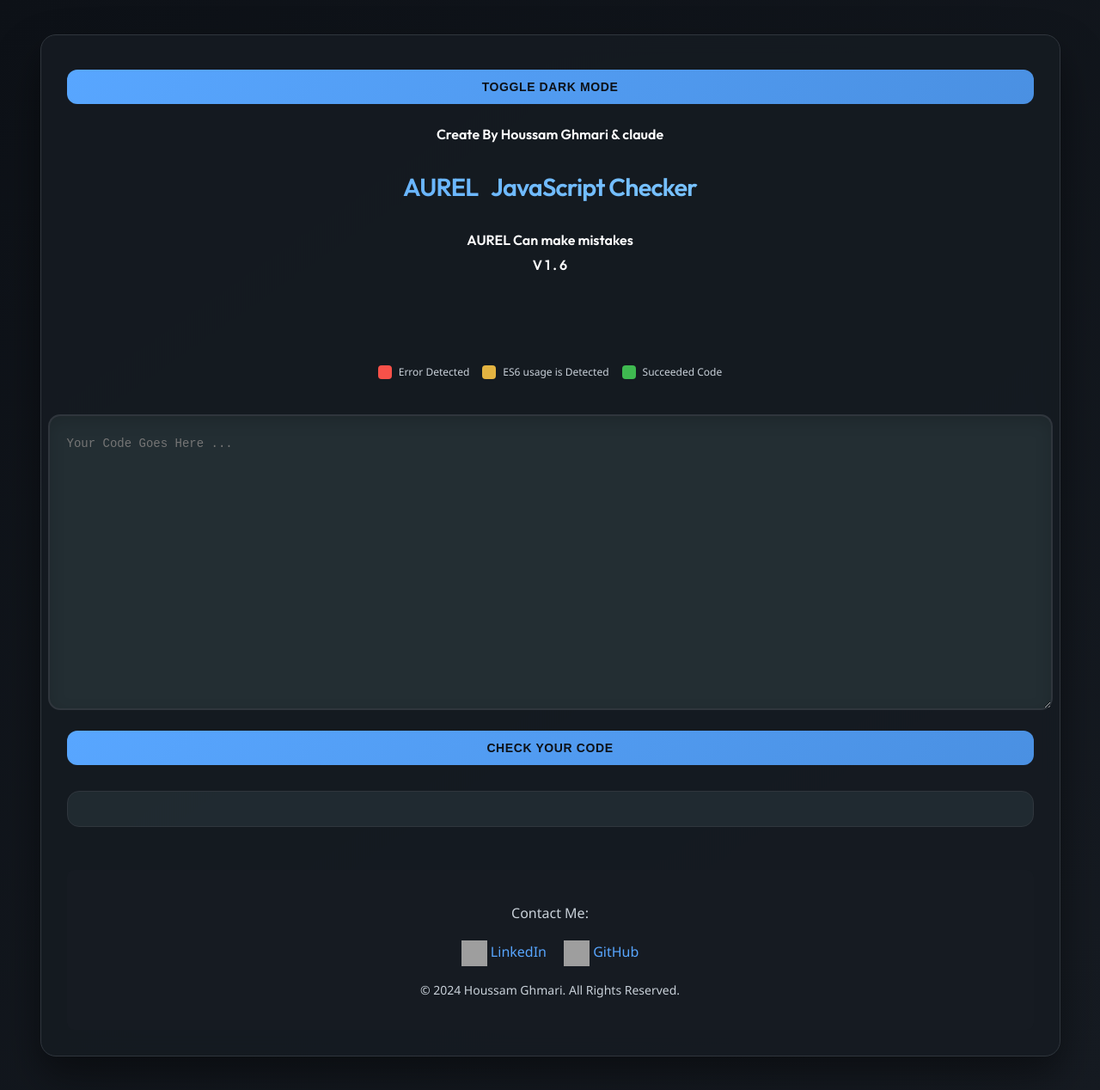
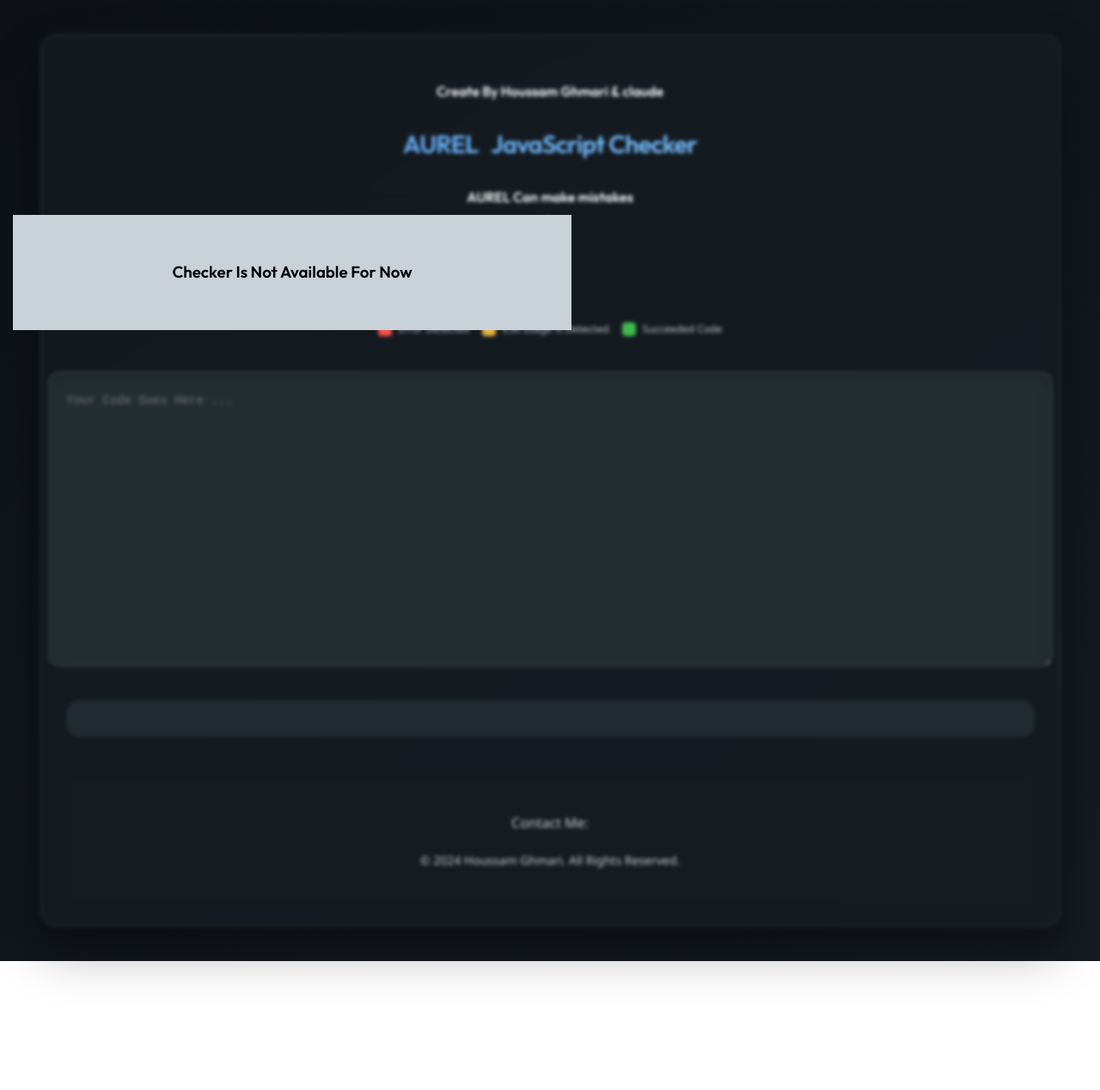
Before and after one commit to houssam980/student-testing, a plain HTML site: page index.html in a window 1280 px wide. Shown: the whole page at 86% size. After the commit the page ends 1118 px from the top, so only its background shows below. Drawn offline with Linux system fonts and the light colour scheme; grey boxes are pictures that could not be loaded; a script that the page names is missing.

Commit message:
Not available index.html

```diff
--- a/index.html
+++ b/index.html
@@ -3,6 +3,7 @@
 <head>
     <meta charset="UTF-8">
     <title>AUREL JavaScript Checker</title>
+    <link rel="stylesheet" href="style.css">
     <script src="https://cdnjs.cloudflare.com/ajax/libs/jshint/2.13.5/jshint.min.js"></script>
     <style>
         @import url('https://fonts.googleapis.com/css2?family=Outfit:wght@100..900&display=swap');
@@ -116,6 +117,25 @@ h1 {
     box-shadow: 0 12px 24px rgba(88, 166, 255, 0.25);
 }
 
+
+
+#toBeBlured  {
+
+  filter: blur(2px);
+  -webkit-filter: blur(2px);
+}
+
+body{-webkit-user-select:none;-moz-user-select:-moz-none;
+    -ms-user-select:none;user-select:none}
+
+
+#msg-show {
+    font-family: "Outfit", sans-serif;
+    font-optical-sizing: auto;
+    font-weight: 600;
+    font-style: normal;
+    text-align: center;
+}
 .validate-btn:hover {
     transform: translateY(-4px);
     box-shadow:
@@ -407,9 +427,12 @@ body:not(.dark-mode) #created-by {
 
     </style>
 </head>
-<body>
-    <div class="validator-container">
-        <button id="toggleDarkMode" class="validate-btn" style="margin: 10px 0;">Toggle Dark Mode</button>
+<body aria-readonly="true" style="cursor: not-allowed;">
+    <div id="msg">
+        <h3 id="msg-show" style="background-color: #c9d1d9; color:black; padding: 50px; width: 550px; margin: auto; position:relative; top: 250px; z-index: 2; position: fixed; margin-right: 80px;" >Checker Is Not Available For Now</h3>
+    </div>
+    <div class="validator-container" id="toBeBlured">
+
 
         <h4 id="created-by" style="text-align: center; color: #777777a4;">Create By Houssam Ghmari & claude </h4>
         <h1> AUREL&nbsp; &nbsp;JavaScript Checker</h1>
@@ -429,21 +452,13 @@ body:not(.dark-mode) #created-by {
             </div>
         </div>
         <br>
-        <textarea id="codeInput" placeholder="Your Code Goes Here ..."></textarea>
-        <button id="validateBtn" class="validate-btn">Check Your Code</button>
+        <textarea id="codeInput" placeholder="Your Code Goes Here ..." style="cursor: not-allowed; " readonly></textarea>
+        <button id="validateBtn" class="validate-btn" style="display: none;">Check Your Code</button>
 
         <div id="syntaxResults" class="result-container"></div>
         <footer>
             <div style="text-align: center; margin-top: 50px; padding: 20px; background: var(--bg-secondary); border-radius: 8px; color: var(--text-primary); font-family: var(--font-primary);">
                 <p>Contact Me:</p>
-                <div style="display: flex; justify-content: center; gap: 20px; margin-top: 10px;">
-                    <a href="https://www.linkedin.com/in/houssam-ghmari980/" target="_blank" style="text-decoration: none; color: var(--text-accent);">
-                        <img src="https://upload.wikimedia.org/wikipedia/commons/c/ca/LinkedIn_logo_initials.png" alt="LinkedIn" style="width: 30px; height: 30px; vertical-align: middle;"> LinkedIn
-                    </a>
-                    <a href="https://github.com/houssam980" target="_blank" style="text-decoration: none; color: var(--text-accent);">
-                        <img src="https://upload.wikimedia.org/wikipedia/commons/9/91/Octicons-mark-github.svg" alt="GitHub" style="width: 30px; height: 30px; vertical-align: middle;"> GitHub
-                    </a>
-                </div>
                 <p style="margin-top: 15px; font-size: 14px;">&copy; 2024 Houssam Ghmari. All Rights Reserved.</p>
             </div>
         </footer>
```
